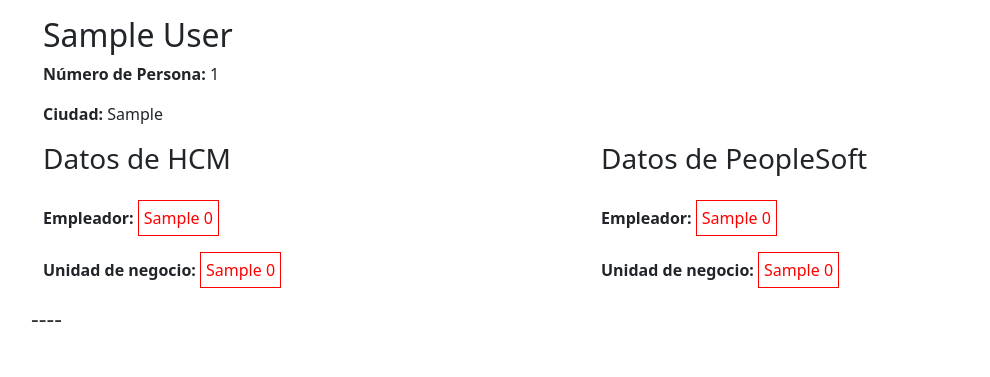
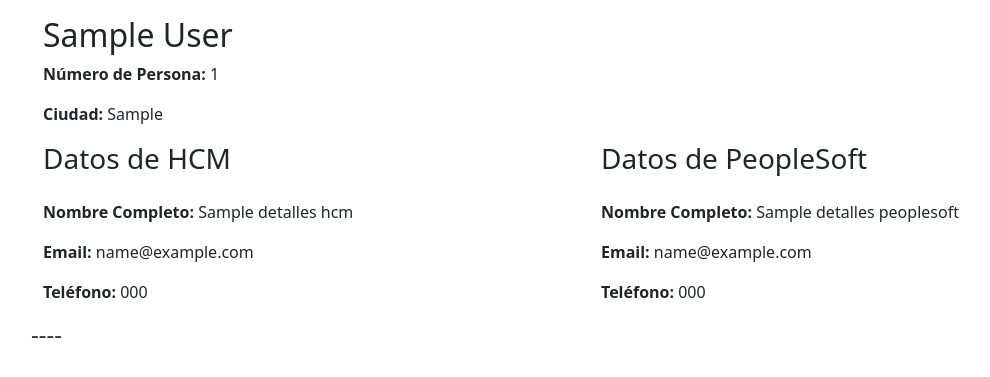
Before and after one commit to operrhh/pull_front, a Django app: template IntegraSoft_Front/mantenedor_works/templates/mantenedor_works/hcm_peoplesoft.html in a window 1280 px wide. Shown: the part 254-631 px from the top of the page, without its empty margins (51-1041 px from the left). Run offline with Django 4.2, Linux system fonts and the light colour scheme; the template is opened without the code that fills it: most values are stand-ins (such as "Sample title", 1, 10 or a date in 2020); some libraries are stand-ins or nearby versions.

Commit message:
Refactor worker_service_peoplesoft.py and hcm_peoplesoft.html

```diff
--- a/IntegraSoft_Front/mantenedor_works/services/peoplesoft/worker_service_peoplesoft.py
+++ b/IntegraSoft_Front/mantenedor_works/services/peoplesoft/worker_service_peoplesoft.py
@@ -24,11 +24,11 @@ class WorkerServicePeopleSoft:
                 usuarios.append(usuario)
         return usuarios
 
-    def get_worker_peoplesoft(self, emplid):
-        response = self.global_service.generate_request(f"{self.url}?emplid={emplid}")
+    def get_worker(self, personNumber):
+        response = self.global_service.generate_request(f"{self.url}?personNumber={personNumber}")
         if response and 'results' in response:
             for user in response['results']:
-                if user.get('emplid') == emplid:
+                if user.get('emplid') == personNumber:  # Asumiendo que emplid es equivalente a personNumber
                     return self._procesar_usuario_peoplesoft(user)
         return "No se encontró el trabajador"
 
--- a/IntegraSoft_Front/mantenedor_works/templates/mantenedor_works/hcm_peoplesoft.html
+++ b/IntegraSoft_Front/mantenedor_works/templates/mantenedor_works/hcm_peoplesoft.html
@@ -2,35 +2,19 @@
 {% load static %}
 
 {% block error %}
-
-      {% if numero_discrepancias > 0 %}
-      <div class="alert alert-danger">
-          Se detectaron {{ numero_discrepancias }} diferencia(s) entre los datos de HCM y PeopleSoft.
-      </div>
-      {% endif %}
-
+    <!-- Aquí puedes incluir la lógica para mostrar errores o discrepancias -->
 {% endblock error %}
-
-
-
 
 {% block hcm_block %}
 <div class="hcm">
     <h3>Datos de HCM</h3>
-    {% if usuarios_hcm %}
+    {% if detalles_hcm %}
       <div class="mt-4">
-          <p>
-              <strong>Empleador:</strong>
-              <span {% if usuarios_peoplesoft and usuarios_hcm.0.workRelationships.0.LegalEmployerName != usuarios_peoplesoft.0.workRelationships.0.LegalEmployerName %} class="data-error"{% endif %}>
-                  {{ usuarios_hcm.0.workRelationships.0.LegalEmployerName }}
-              </span>
-          </p>
-          <p>
-              <strong>Unidad de negocio:</strong>
-              <span {% if usuarios_peoplesoft and usuarios_hcm.0.workRelationships.0.assignments.0.BusinessUnitName != usuarios_peoplesoft.0.workRelationships.0.assignments.0.BusinessUnitName %}class="data-error"{% endif %}>
-                  {{ usuarios_hcm.0.workRelationships.0.assignments.0.BusinessUnitName }}
-              </span>
-          </p>
+          <!-- Ejemplo de cómo mostrar datos de HCM -->
+          <p><strong>Nombre Completo:</strong> {{ detalles_hcm.nombre_completo }}</p>
+          <p><strong>Email:</strong> {{ detalles_hcm.email }}</p>
+          <p><strong>Teléfono:</strong> {{ detalles_hcm.telefono }}</p>
+          <!-- Agrega más campos según sea necesario -->
       </div>
     {% else %}
       <p>No se encontraron datos en HCM para este usuario.</p>
@@ -41,20 +25,13 @@
 {% block peoplesoft_block %}
 <div class="peoplesoft">
     <h3>Datos de PeopleSoft</h3>
-    {% if usuarios_peoplesoft %}
+    {% if detalles_peoplesoft %}
       <div class="mt-4">
-          <p>
-              <strong>Empleador:</strong>
-              <span {% if usuarios_hcm and usuarios_peoplesoft.0.workRelationships.0.LegalEmployerName != usuarios_hcm.0.workRelationships.0.LegalEmployerName %}class="data-error"{% endif %}>
-                  {{ usuarios_peoplesoft.0.workRelationships.0.LegalEmployerName }}
-              </span>
-          </p>
-          <p>
-              <strong>Unidad de negocio:</strong>
-              <span {% if usuarios_hcm and usuarios_peoplesoft.0.workRelationships.0.assignments.0.BusinessUnitName != usuarios_hcm.0.workRelationships.0.assignments.0.BusinessUnitName %}class="data-error"{% endif %}>
-                  {{ usuarios_peoplesoft.0.workRelationships.0.assignments.0.BusinessUnitName }}
-              </span>
-          </p>
+          <!-- Ejemplo de cómo mostrar datos de PeopleSoft -->
+          <p><strong>Nombre Completo:</strong> {{ detalles_peoplesoft.nombre_completo }}</p>
+          <p><strong>Email:</strong> {{ detalles_peoplesoft.email }}</p>
+          <p><strong>Teléfono:</strong> {{ detalles_peoplesoft.telefono }}</p>
+          <!-- Agrega más campos según sea necesario -->
       </div>
     {% else %}
       <p>No se encontraron datos en PeopleSoft para este usuario.</p>
--- /dev/null
+++ b/IntegraSoft_Front/var/global_vars.py
@@ -0,0 +1,2 @@
+resultados_hcm = []
+resultados_peoplesoft = []
```
Also changed, not shown: IntegraSoft_Front/mantenedor_works/views.py (+42 -23 lines), 2 other files.
